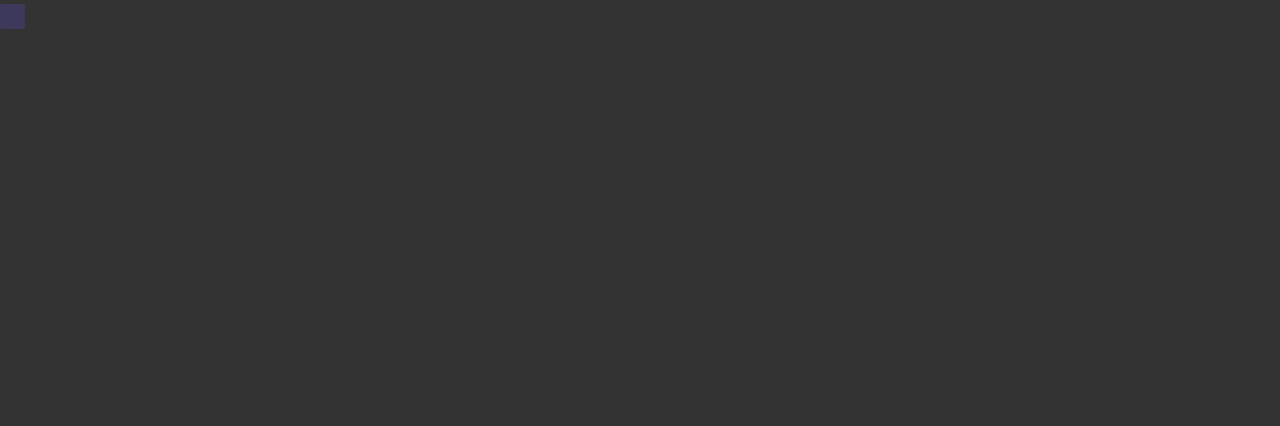
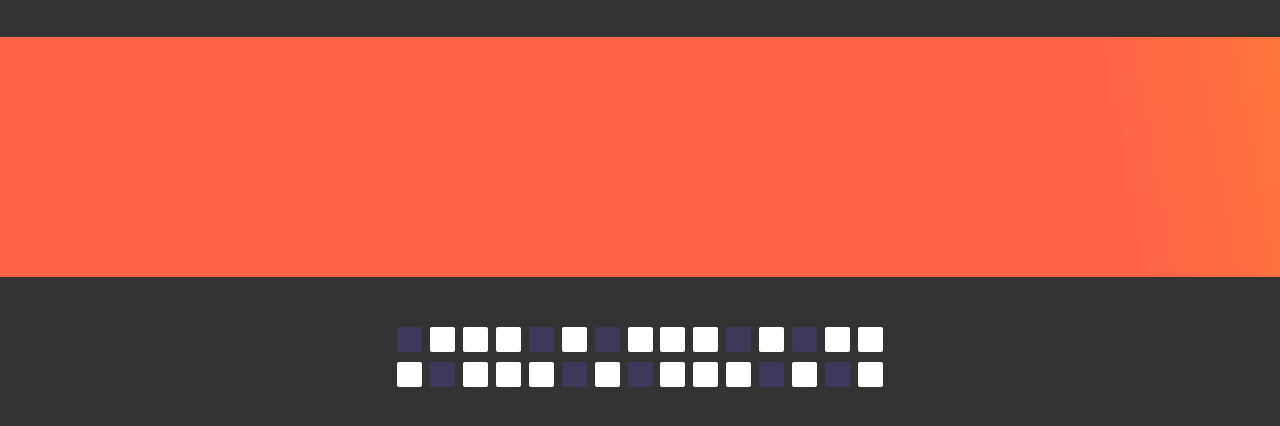
Before and after one commit to TomaszTomasz87/Web-3-Animation, a plain HTML site: page index.html in a window 1280 px wide. Drawn offline with nearby package versions, Linux system fonts and the light colour scheme; files that its build step writes are made by us from their sources.

Commit message:
Update index.html

```diff
--- a/index.html
+++ b/index.html
@@ -15,11 +15,44 @@
 
 <body>
 
-    <div class="square"></div>
-
-    <div class="circle"></div>
-
-
+        <div class="squaree"></div>
+        <div class="circlee"></div>
+        <br>
+    <div class="colors"></div>
+    <div class="wrapper">
+        <div class="square"></div>
+        <div class="square"></div>
+        <div class="square"></div>
+        <div class="square"></div>
+        <div class="square"></div>
+        <div class="square"></div>
+        <div class="square"></div>
+        <div class="square"></div>
+        <div class="square"></div>
+        <div class="square"></div>
+        <div class="square"></div>
+        <div class="square"></div>
+        <div class="square"></div>
+        <div class="square"></div>
+        <div class="square"></div>
+        <br>
+        <br>
+        <div class="square"></div>
+        <div class="square"></div>
+        <div class="square"></div>
+        <div class="square"></div>
+        <div class="square"></div>
+        <div class="square"></div>
+        <div class="square"></div>
+        <div class="square"></div>
+        <div class="square"></div>
+        <div class="square"></div>
+        <div class="square"></div>
+        <div class="square"></div>
+        <div class="square"></div>
+        <div class="square"></div>
+        <div class="square"></div>
+    </div>
 
 </body>
 
```
